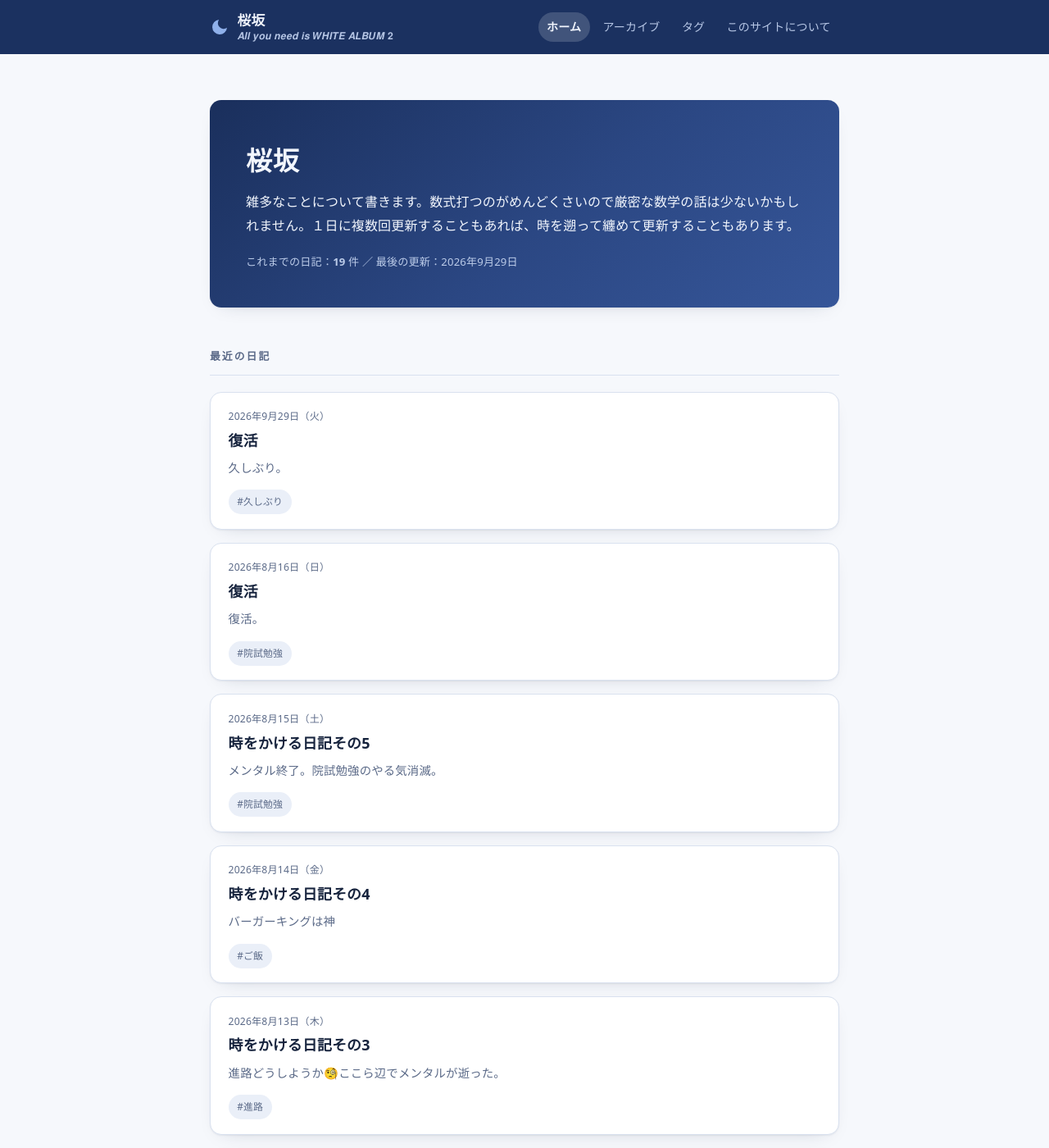
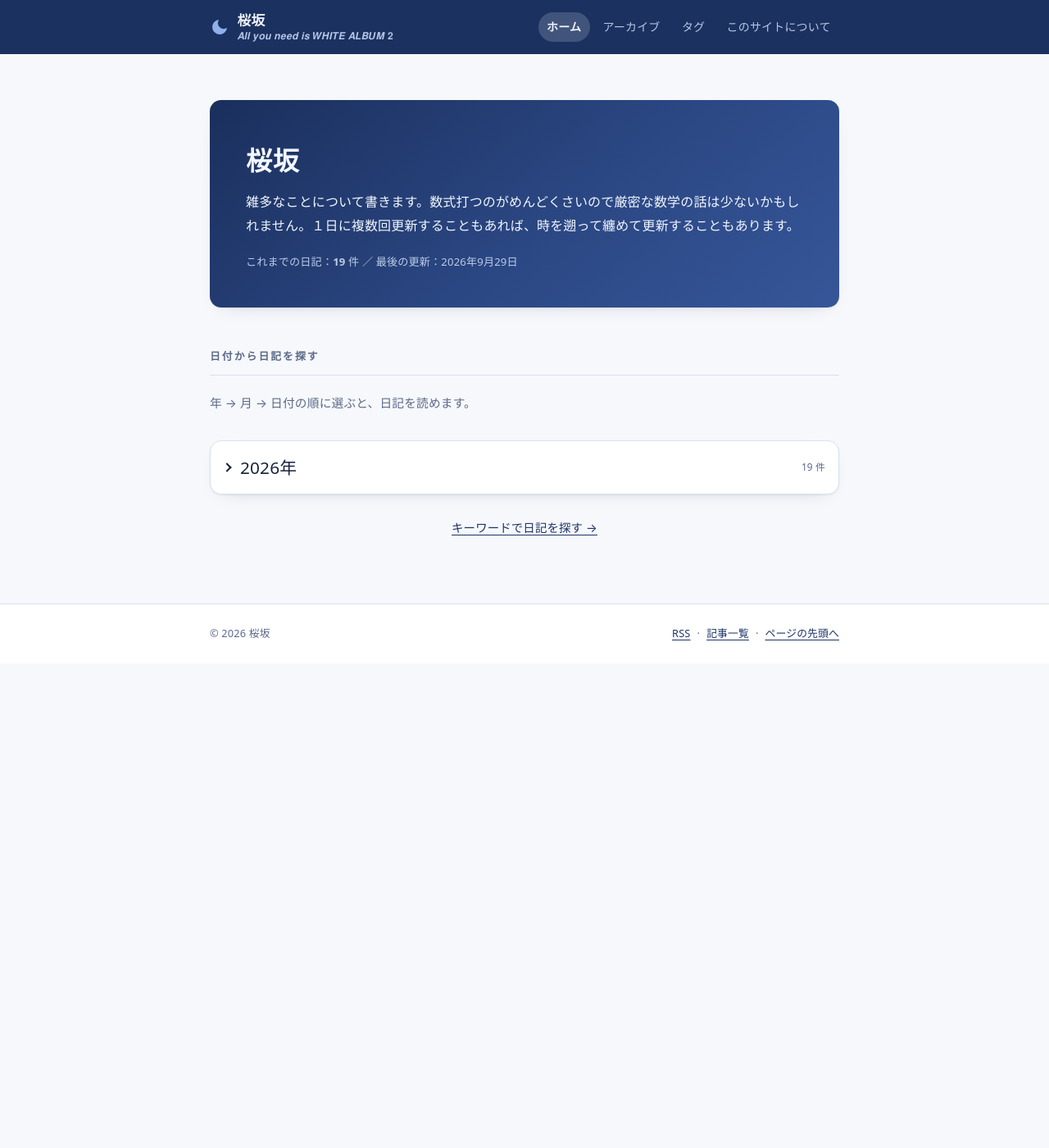
Before and after one commit to sakurazaka-math/sakurazaka-math.github.io, a Jekyll site: the page built from index.html, in a window 1280 px wide and 1400 px high. Shown: the whole window at 82% size. Built offline with Jekyll 4.4.1, drawn with Linux system fonts in a browser that asks for light colours; some of the changed text lies outside the part shown.

Commit message:
Browse diary entries by year, month, and date

```diff
--- /dev/null
+++ b/_includes/diary-browser.html
@@ -0,0 +1,33 @@
+{%- if site.posts.size > 0 %}
+<div id="archive-list" class="diary-browser">
+  {%- assign posts_by_year = site.posts | group_by_exp: "post", "post.date | date: '%Y'" %}
+  {%- for year in posts_by_year %}
+  <details class="archive-year" data-year="{{ year.name }}">
+    <summary class="archive-year__title">{{ year.name }}年<span class="archive-year__count">{{ year.items.size }} 件</span></summary>
+    <div class="archive-year__months">
+      {%- assign posts_by_month = year.items | group_by_exp: "post", "post.date | date: '%m'" %}
+      {%- for month in posts_by_month %}
+      <details class="archive-month" data-month="{{ month.name }}">
+        <summary class="archive-month__title">{{ month.name | plus: 0 }}月<span class="archive-year__count">{{ month.items.size }} 件</span></summary>
+        <ul class="archive-items">
+          {%- for post in month.items %}
+          <li class="archive-item" data-search="{{ post.title | downcase | escape }} {{ post.tags | join: ' ' | downcase | escape }} {{ post.date | date: '%Y年%-m月%-d日 %Y-%m-%d' }}">
+            <a href="{{ post.url | relative_url }}">
+              <time class="archive-item__date" datetime="{{ post.date | date: '%Y-%m-%d' }}">{{ post.date | date: "%-d日" }}</time>
+              <span class="archive-item__title">{{ post.title | escape }}</span>
+            </a>
+            {%- if post.tags and post.tags.size > 0 %}
+            <span class="archive-item__tags">{% for tag in post.tags %}<span>#{{ tag | escape }}</span>{% endfor %}</span>
+            {%- endif %}
+          </li>
+          {%- endfor %}
+        </ul>
+      </details>
+      {%- endfor %}
+    </div>
+  </details>
+  {%- endfor %}
+</div>
+{%- else %}
+<p class="empty">まだ日記がありません。</p>
+{%- endif %}
--- a/assets/css/style.css
+++ b/assets/css/style.css
@@ -100,7 +100,7 @@
   box-shadow: var(--shadow);
 }
 
-:where(a, input, button):focus-visible {
+:where(a, input, button, summary):focus-visible {
   outline: 2px solid var(--accent);
   outline-offset: 3px;
   border-radius: 4px;
@@ -372,6 +372,47 @@
 }
 .archive-item[hidden], .archive-month[hidden], .archive-year[hidden] { display: none; }
 
+/* 年 → 月 → 日付の順に開く日記一覧 */
+.diary-browser .archive-year {
+  margin-bottom: 1rem;
+  background: var(--bg-card);
+  border: 1px solid var(--border);
+  border-radius: var(--radius);
+  box-shadow: var(--shadow);
+}
+.diary-browser summary {
+  display: flex;
+  align-items: center;
+  gap: .75rem;
+  min-height: 48px;
+  margin: 0;
+  padding: .8rem 1rem;
+  border: 0;
+  border-radius: var(--radius);
+  cursor: pointer;
+  list-style: none;
+  color: var(--text);
+}
+.diary-browser summary::-webkit-details-marker { display: none; }
+.diary-browser summary::before {
+  content: '';
+  width: .5rem;
+  height: .5rem;
+  border-right: 2px solid currentColor;
+  border-bottom: 2px solid currentColor;
+  transform: rotate(-45deg);
+  flex: none;
+}
+.diary-browser details[open] > summary::before { transform: rotate(45deg); }
+.diary-browser summary:hover { background: var(--accent-soft); }
+.diary-browser .archive-year__count { margin-left: auto; white-space: nowrap; }
+.diary-browser .archive-year__months { padding: 0 .75rem .75rem; }
+.diary-browser .archive-month { margin: .25rem 0 0; }
+.diary-browser .archive-month__title { font-size: 1rem; font-weight: 600; }
+.diary-browser .archive-items { padding: 0 1rem .5rem; }
+.diary-browser .archive-item a { min-height: 44px; padding-block: .5rem; }
+.diary-browser .archive-item__title { overflow-wrap: anywhere; }
+
 /* ---------- そのほか ---------- */
 
 .empty {
--- a/index.html
+++ b/index.html
@@ -16,19 +16,8 @@
 </section>
 
 <section>
-  <h2 class="section-title">最近の日記</h2>
-
-  {%- if site.posts.size == 0 %}
-  <p class="empty">まだ日記がありません。<code>_posts/</code> フォルダに記事を追加すると、ここに並びます。</p>
-  {%- else %}
-  <div class="entry-list">
-    {%- for post in site.posts limit: site.recent_posts %}
-    {%- include entry-card.html post=post %}
-    {%- endfor %}
-  </div>
-
-  {%- if site.posts.size > site.recent_posts %}
-  <p class="more-link"><a href="{{ '/archive/' | relative_url }}">すべての日記を見る（{{ site.posts.size }} 件）→</a></p>
-  {%- endif %}
-  {%- endif %}
+  <h2 class="section-title">日付から日記を探す</h2>
+  <p class="page-lead">年 → 月 → 日付の順に選ぶと、日記を読めます。</p>
+  {%- include diary-browser.html %}
+  <p class="more-link"><a href="{{ '/archive/' | relative_url }}">キーワードで日記を探す →</a></p>
 </section>
```
Also changed, not shown: archive.html (+3 -30 lines), assets/js/search.js (+12 -4 lines).
